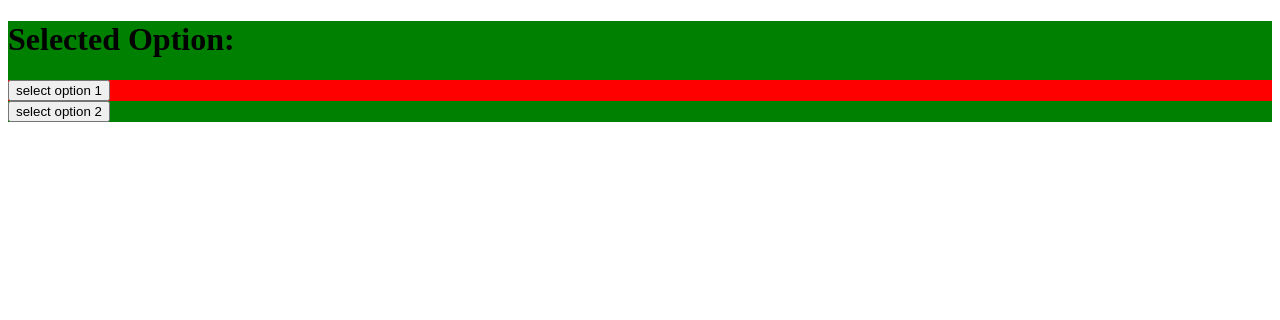
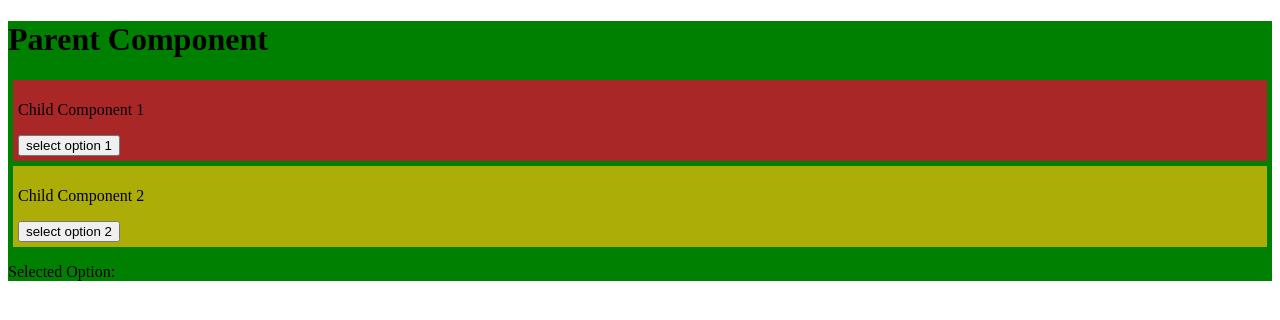
Before and after one commit to acciojob/lift-state-up-3-susmitamenka, a React app: page / in a window 1280 px wide. Built offline with nearby package versions, Linux system fonts and the light colour scheme.

Commit message:
hello ji

```diff
--- a/src/components/App.js
+++ b/src/components/App.js
@@ -14,9 +14,11 @@ const App = () => {
   return (
     <div className="parent">
         {/* Do not remove the main div */}
-        <h1>Selected Option: {selectedOption}</h1>
+        {/* <h1>Selected Option: {selectedOption}</h1> */}
+        <h1>Parent Component</h1>
         <ChildComponent1 onSelect={handleSelection}/>
         <ChildComponent2 onSelect={handleSelection}/>
+        <p>Selected Option: {selectedOption}</p>
     </div>
   )
 }
--- a/src/components/ChildComponent1.js
+++ b/src/components/ChildComponent1.js
@@ -2,7 +2,8 @@ import React from "react";
 
 const ChildComponent1=({onSelect})=>{
     return(
-        <div className="child">
+        <div className="child1">
+          <p>Child Component 1</p>
       <button onClick={()=>onSelect('Option 1')}>select option 1</button>
         </div>
     )
--- a/src/components/ChildComponent2.js
+++ b/src/components/ChildComponent2.js
@@ -2,7 +2,8 @@ import React from "react";
 
 const ChildComponent2=({onSelect})=>{
     return(
-        <div>
+        <div className="child2">
+            <p>Child Component 2</p>
             <button onClick={()=>onSelect('Option 2')}>select option 2</button>
         </div>
     )
--- a/src/styles/App.css
+++ b/src/styles/App.css
@@ -1,6 +1,14 @@
 .parent{
     background-color: green;
+
 }
-.child{
-    background-color: red;
+.child1{
+    background-color: rgb(170, 39, 39);
+    margin: 5px;
+    padding: 5px;
 }
+.child2{
+background-color: rgb(173, 173, 7);
+   margin: 5px;
+    padding: 5px;
+}
```
